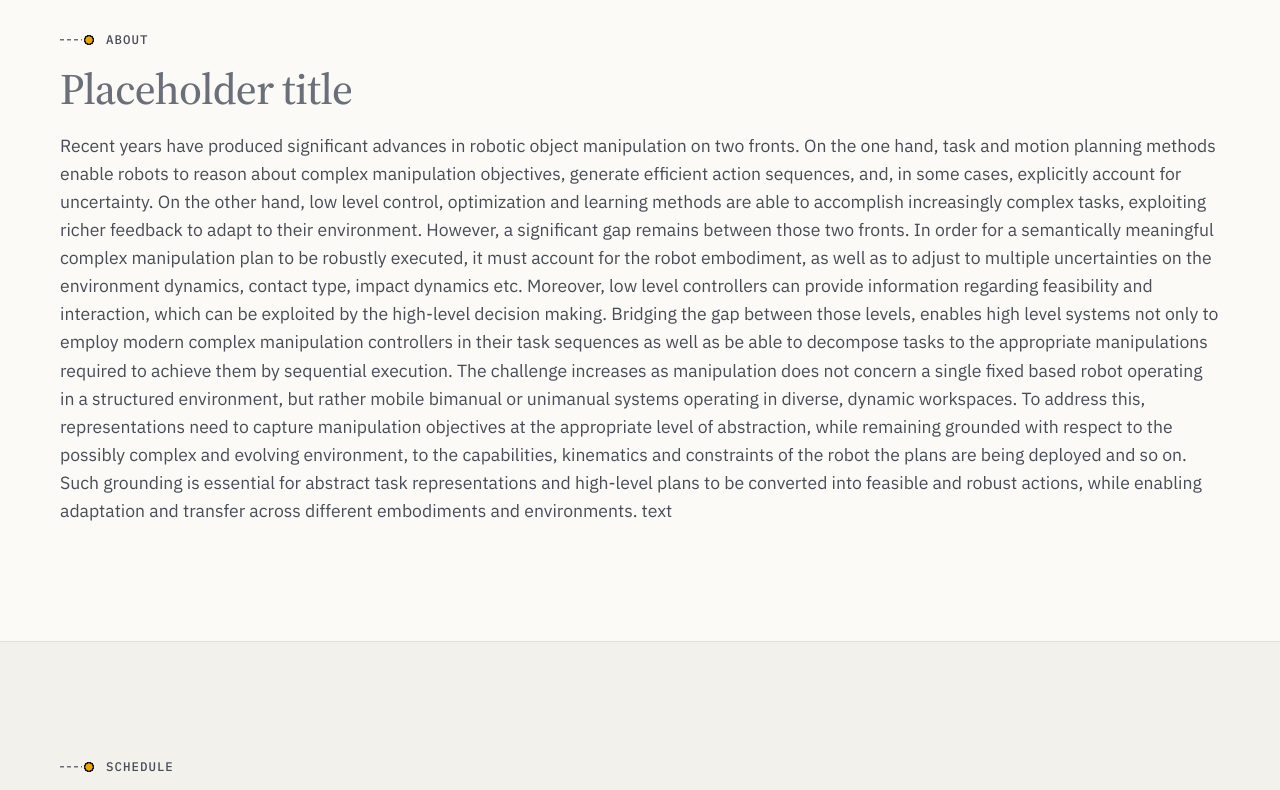
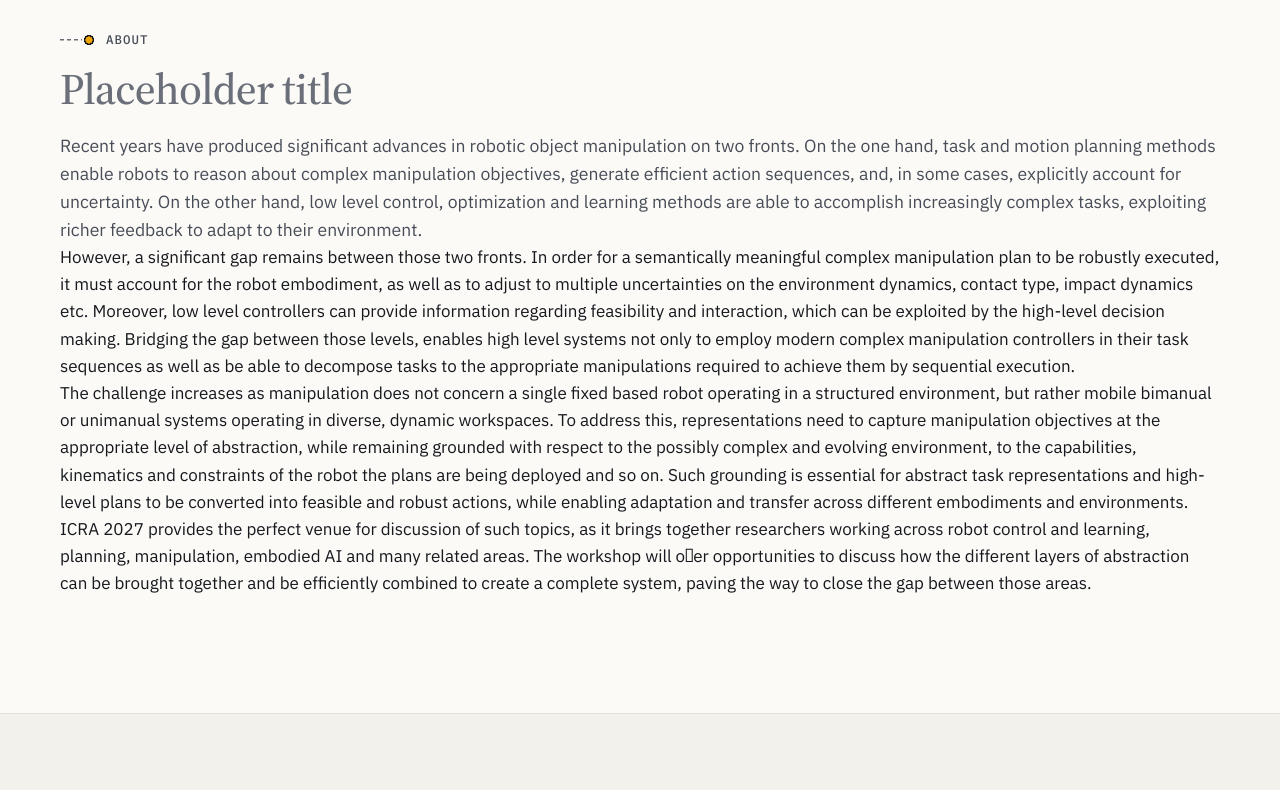
Before and after one commit to From-Skills-to-Complex-Manipulation/from-skills-to-complex-manipulation.github.io, a website: page index.html in a window 1280 px wide. Shown: the part 1220-2010 px from the top of the page. Drawn offline with Linux system fonts and the light colour scheme.

Commit message:
Update index.html

```diff
--- a/index.html
+++ b/index.html
@@ -88,10 +88,10 @@
   <div class="container">
     <p class="eyebrow">About</p>
     <h2 class="section-title tba" id="about-title">Placeholder title</h2>
-    <p class="section-text tba">Recent years have produced significant advances in robotic object manipulation on two fronts. On the one hand, task and motion planning methods enable robots to reason about complex manipulation objectives, generate efficient action sequences, and, in some cases, explicitly account for uncertainty. On the other hand, low level control, optimization and learning methods are able to accomplish increasingly complex tasks, exploiting richer feedback to adapt to their environment.
-However, a significant gap remains between those two fronts. In order for a semantically meaningful complex manipulation plan to be robustly executed, it must account for the robot embodiment, as well as to adjust to multiple uncertainties on the environment dynamics, contact type, impact dynamics etc. Moreover, low level controllers can provide information regarding feasibility and interaction, which can be exploited by the high-level decision making. Bridging the gap between those levels, enables high level systems not only to employ modern complex manipulation controllers in their task sequences as well as be able to decompose tasks to the appropriate manipulations required to achieve them by sequential execution.
-The challenge increases as manipulation does not concern a single fixed based robot operating in a structured environment, but rather mobile bimanual or unimanual systems operating in diverse, dynamic workspaces. To address this, representations need to capture manipulation objectives at the appropriate level of abstraction, while remaining grounded with respect to the possibly complex and evolving environment, to the capabilities, kinematics and constraints of the robot the plans are being deployed and so on. Such grounding is essential for abstract task representations and high-level plans to be converted into feasible and robust actions, while enabling adaptation and transfer across different embodiments and environments.
- text</p>
+    <p class="section-text tba">Recent years have produced significant advances in robotic object manipulation on two fronts. On the one hand, task and motion planning methods enable robots to reason about complex manipulation objectives, generate efficient action sequences, and, in some cases, explicitly account for uncertainty. On the other hand, low level control, optimization and learning methods are able to accomplish increasingly complex tasks, exploiting richer feedback to adapt to their environment.</p>
+<p>However, a significant gap remains between those two fronts. In order for a semantically meaningful complex manipulation plan to be robustly executed, it must account for the robot embodiment, as well as to adjust to multiple uncertainties on the environment dynamics, contact type, impact dynamics etc. Moreover, low level controllers can provide information regarding feasibility and interaction, which can be exploited by the high-level decision making. Bridging the gap between those levels, enables high level systems not only to employ modern complex manipulation controllers in their task sequences as well as be able to decompose tasks to the appropriate manipulations required to achieve them by sequential execution.</p>
+<p>The challenge increases as manipulation does not concern a single fixed based robot operating in a structured environment, but rather mobile bimanual or unimanual systems operating in diverse, dynamic workspaces. To address this, representations need to capture manipulation objectives at the appropriate level of abstraction, while remaining grounded with respect to the possibly complex and evolving environment, to the capabilities, kinematics and constraints of the robot the plans are being deployed and so on. Such grounding is essential for abstract task representations and high-level plans to be converted into feasible and robust actions, while enabling adaptation and transfer across different embodiments and environments.</p>
+<p> ICRA 2027 provides the perfect venue for discussion of such topics, as it brings together researchers working across robot control and learning, planning, manipulation, embodied AI and many related areas. The workshop will o􀀃er opportunities to discuss how the different layers of abstraction can be brought together and be efficiently combined to create a complete system, paving the way to close the gap between those areas.</p>
   </div>
 </section>
 
```
